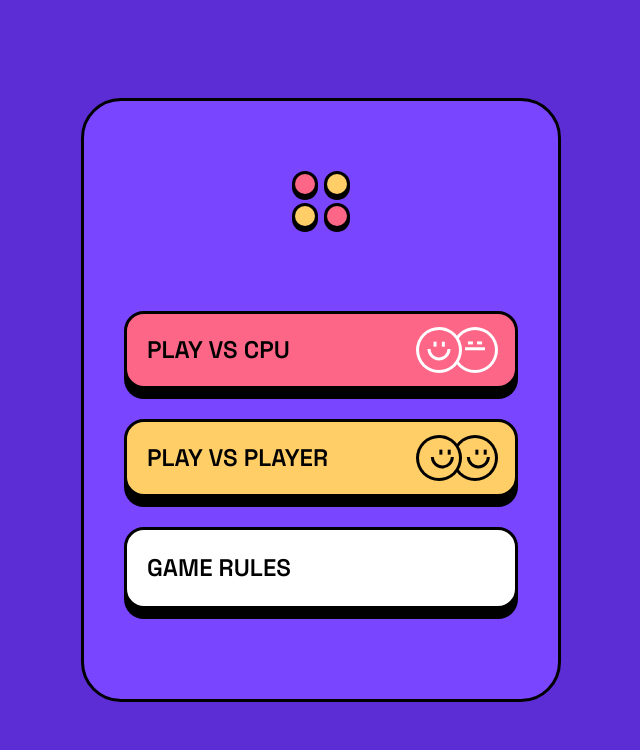
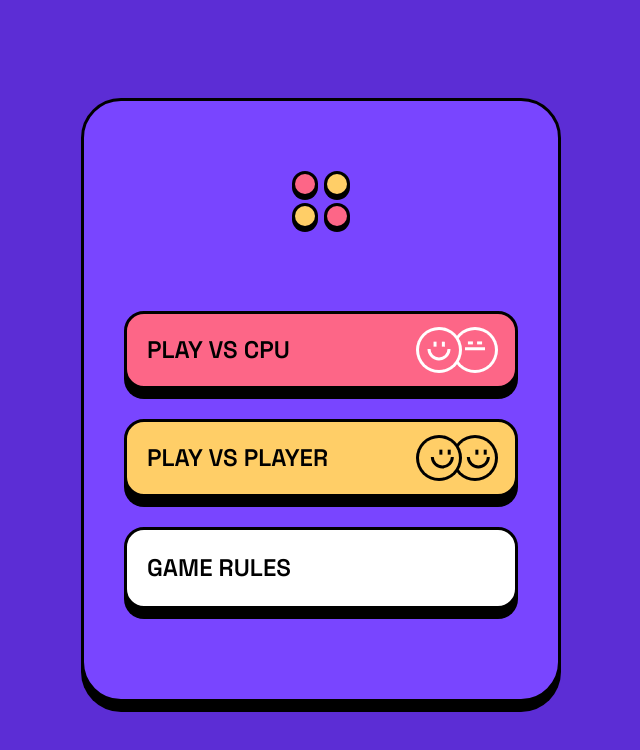
Before and after one commit to GhoulKingR/connect-four, a Next.js app: page /connect-four/ in a window 1280 px wide. Shown: the top 750 px of the page, without its empty margins (319-959 px from the left). Built offline with nearby package versions, Linux system fonts and the light colour scheme.

Commit message:
minor adjustments

```diff
--- a/src/app/page.tsx
+++ b/src/app/page.tsx
@@ -7,7 +7,7 @@ import PvC from '@/assets/images/player-vs-cpu.svg';
 export default function Home() {
     return (
         <main className='flex justify-center items-center h-screen w-screen'>
-            <div className='mx-[20px] w-full max-w-[480px] md:px-[40px] md:pt-[70px] md:pb-[60px] md:shadow-classic md:rounded-[40px] md:border-[3px] md:border-black md:bg-purple'>
+            <div className='mx-[20px] w-full max-w-[480px] md:px-[40px] md:pt-[70px] md:pb-[60px] md:shadow-classic md:rounded-[40px] md:border-[3px] md:border-black md:shadow-[0_10px_0_0_black] md:bg-purple'>
                 <Image src={logo} alt='logo' className='mx-auto mb-[79px]' />
 
                 <Link
```
